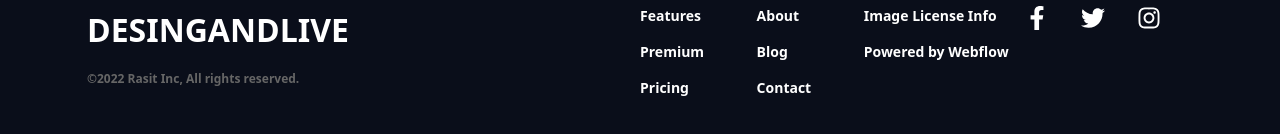
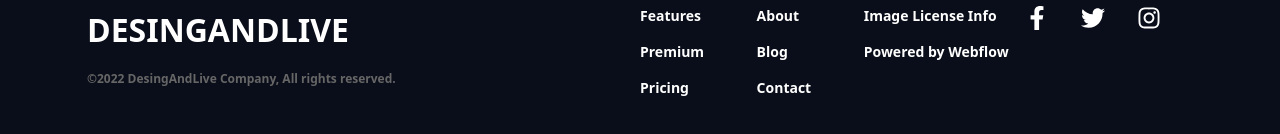
Before and after one commit to serifcolakel/desingandlive, a Next.js app: page / in a window 1280 px wide. Shown: the part 2574-2708 px from the top of the page. Built offline with nearby package versions, Linux system fonts and the light colour scheme.

Commit message:
Footer created details changed

```diff
--- a/components/Footer.js
+++ b/components/Footer.js
@@ -15,7 +15,7 @@
             DESINGANDLIVE
           </p>
           <p className="text-[12px] text-[#666] font-[600] ">
-            ©2022 Rasit Inc, All rights reserved.
+            ©2022 DesingAndLive Company, All rights reserved.
           </p>
         </div>
         <div className="flex flex-row md:w-1/3 w-full gap-x-4 md:justify-between">
```
